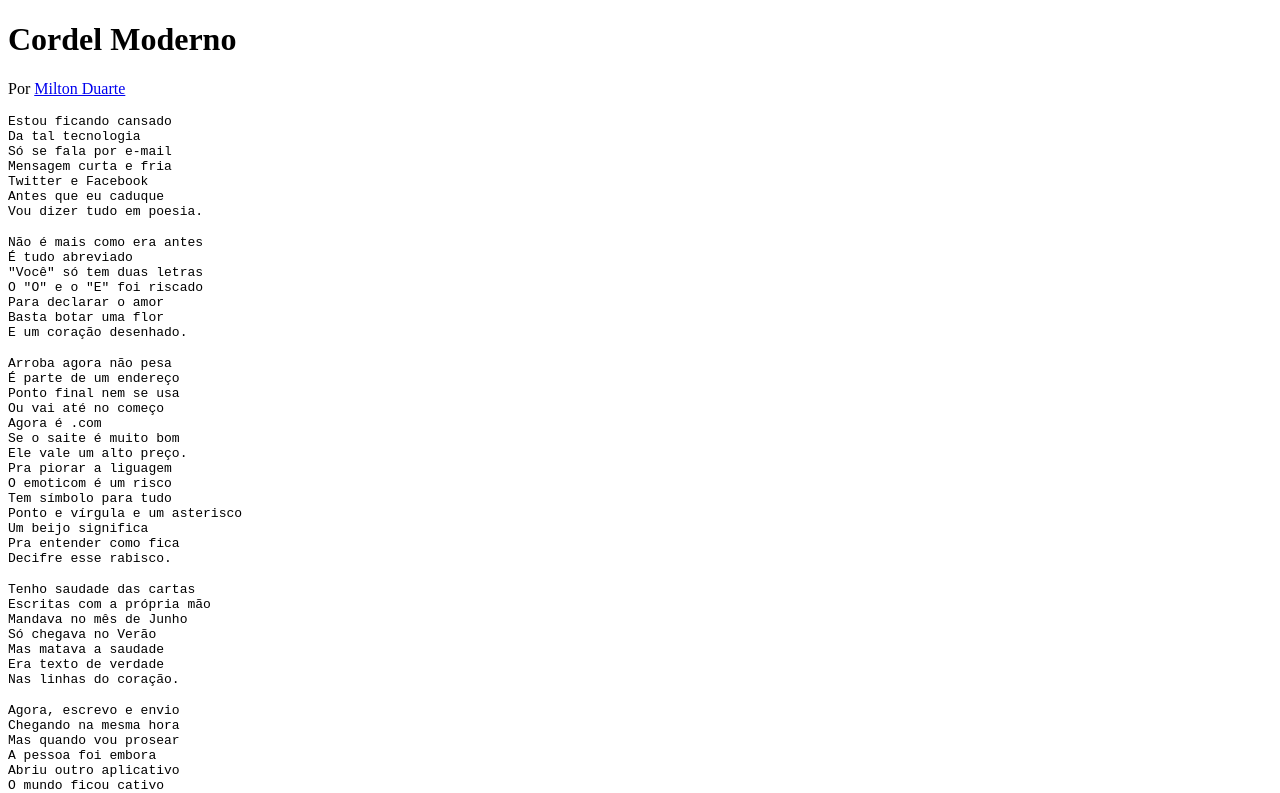
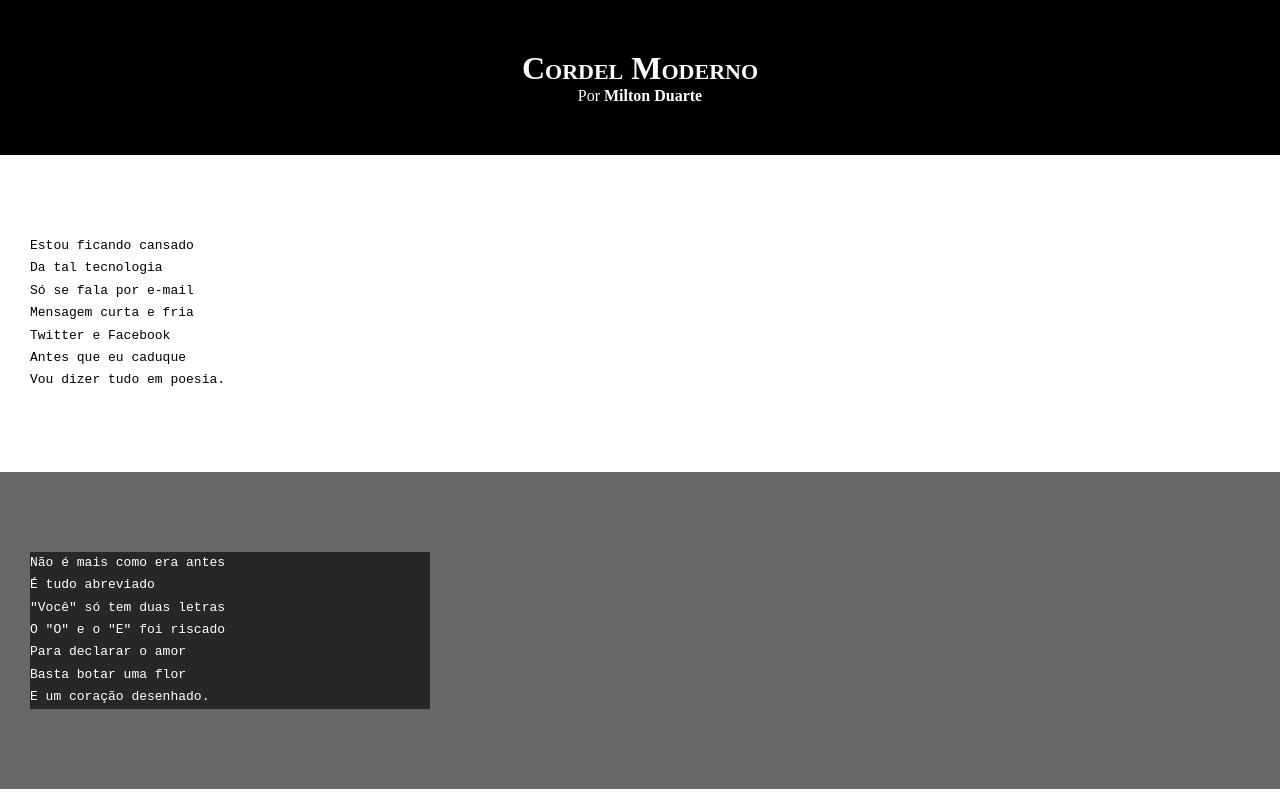
Before and after one commit to lbdias/Exercicios, a plain HTML site: page 023/d012/index.html in a window 1280 px wide. Shown: the top 793 px of the page. Drawn offline with Linux system fonts and the light colour scheme.

Commit message:
Novas atualizações

```diff
--- a/023/d012/estilo/style.css
+++ b/023/d012/estilo/style.css
@@ -3,3 +3,67 @@
 section pre {
     white-space: pre-line;
 }
+
+* {
+    margin: 0px;
+    padding: 0px;
+}
+
+html, body {
+    min-height: 100vh;
+    background-color: darkgray;
+}
+
+header {
+    background-color: black;
+    color: white;
+    text-align: center;
+}
+
+header > h1 {
+    padding-top: 50px;
+    font-variant: small-caps;
+}
+
+header > p {
+    padding-bottom: 50px;
+}
+
+a {
+    color: white;
+    text-decoration: none;
+    font-weight: bolder;
+}
+
+a:hover {
+    text-decoration: underline;
+}
+
+section {
+    padding-top: 10vh;
+    padding-bottom: 10vh;
+    line-height: 1.4em;
+    padding-left: 30px;
+}
+
+section.normal {
+    background-color: white;
+    color: black;
+}
+
+section.imagem{
+    background-color: rgba(44, 42, 42, 0.512);
+    color: white;
+}
+
+section.imagem > pre {
+    width: 400px;
+    background-color: rgba(0, 0, 0, 0.614);
+}
+
+footer {
+    background-color: black;
+    color: white;
+    text-align: center;
+    padding: 10px;
+}
--- a/023/d012/index.html
+++ b/023/d012/index.html
@@ -14,7 +14,7 @@
         </p>
     </header>
 
-    <section>
+    <section class="normal">
         <p>
             <pre>
                 Estou ficando cansado
@@ -28,7 +28,7 @@
         </p>
     </section>
 
-    <section>
+    <section class="imagem">
         <p>
             <pre>
                 Não é mais como era antes
@@ -42,7 +42,7 @@
         </p>
     </section>
 
-    <section>
+    <section class="normal">
         <p>
             <pre>
                 Arroba agora não pesa
@@ -63,7 +63,7 @@
         </p>
     </section>
 
-    <section>
+    <section class="imagem">
         <p>
             <pre>
                 Tenho saudade das cartas
@@ -77,7 +77,7 @@
         </p>
     </section>
 
-    <section>
+    <section class="normal">
         <p>
             <pre>
                 Agora, escrevo e envio
```
